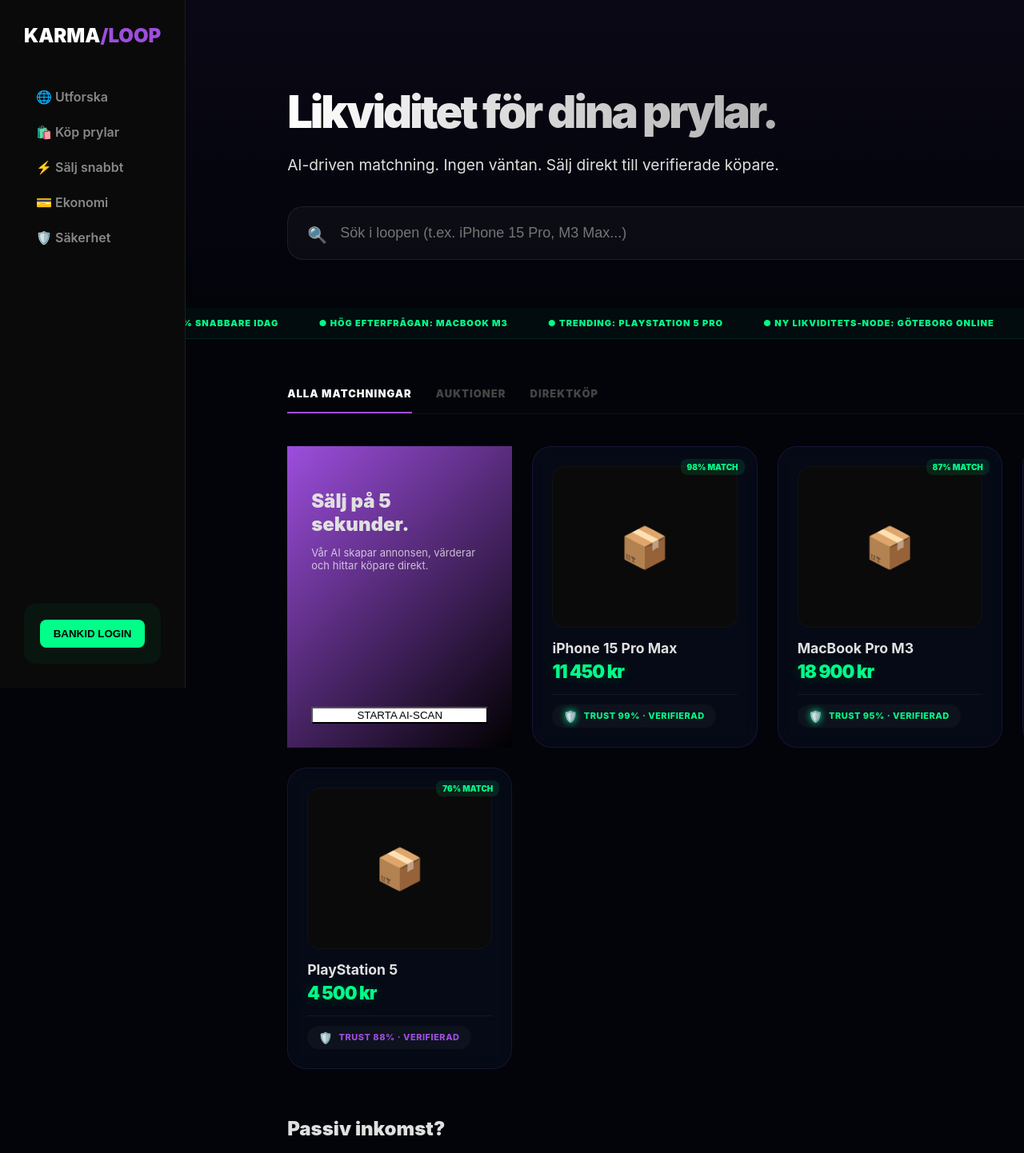
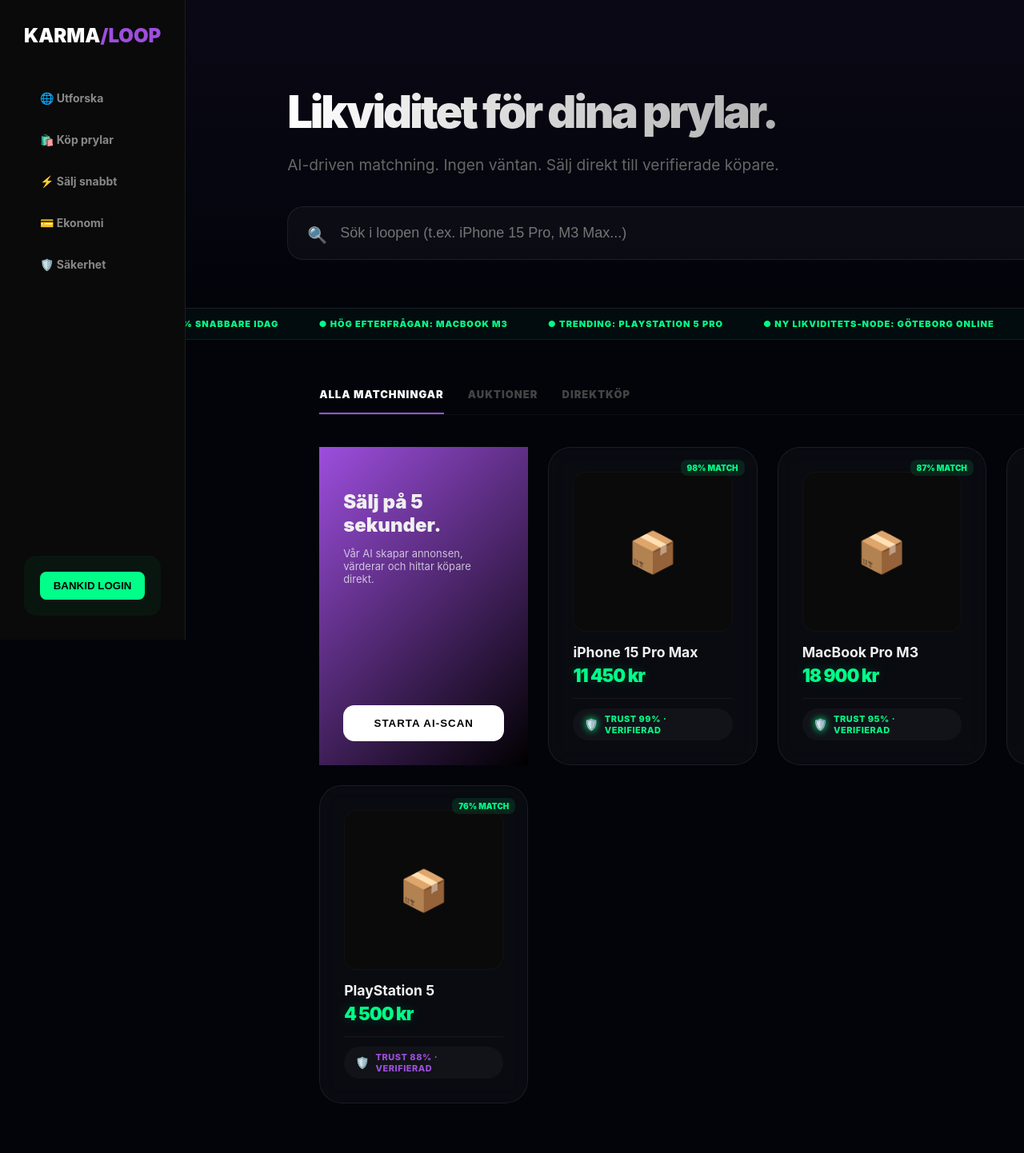
Before and after one commit to gascheckking/marketbeg-appGem, a Next.js app: page / in a window 1280 px wide. Shown: the top 1442 px of the page at 80% size. Built offline with nearby package versions, Linux system fonts and the light colour scheme.

Commit message:
Update globals.css

```diff
--- a/app/globals.css
+++ b/app/globals.css
@@ -1,57 +1,89 @@
 :root {
   --bg-deep: #02040a;
-  --glass-blue: rgba(10, 20, 40, 0.4);
+  --glass: rgba(255, 255, 255, 0.03);
+  --border: rgba(255, 255, 255, 0.08);
   --neon-purple: #9d4edd;
   --neon-mint: #00ff88;
-  --text-main: #e0e0e0;
-  --border-glow: rgba(157, 78, 221, 0.15);
+  --text-main: #f0f0f0;
   --muted: #666;
 }
 
+* {
+  box-sizing: border-box;
+}
+
 body {
-  background: radial-gradient(circle at top right, #0a0e1a, var(--bg-deep));
+  background: var(--bg-deep);
+  background-image:
+    radial-gradient(circle at 50% -20%, rgba(157, 78, 221, 0.15), transparent),
+    radial-gradient(circle at 0% 100%, rgba(0, 255, 136, 0.05), transparent);
   color: var(--text-main);
   font-family: 'Inter', -apple-system, sans-serif;
   margin: 0;
-  padding: 0;
-  overflow-x: hidden;
+  min-height: 100vh;
 }
 
-/* Navigering */
-.nav-item {
-  padding: 12px 15px;
-  color: #888;
-  cursor: pointer;
-  font-weight: 600;
-  transition: 0.3s;
-  display: flex;
-  align-items: center;
-  gap: 12px;
-  border-radius: 10px;
-}
-
-.nav-item:hover {
-  background: rgba(255,255,255,0.05);
-  color: #fff;
-}
-
-/* Webb-layout klasser */
 .page-wrapper {
-  padding: 40px;
+  padding: 60px 40px;
   width: 100%;
 }
 
 .glass-card {
-  background: var(--glass-blue);
-  backdrop-filter: blur(12px);
-  border: 1px solid var(--border-glow);
-  border-radius: 24px;
-  padding: 24px;
+  background: var(--glass);
+  backdrop-filter: blur(15px);
+  border: 1px solid var(--border);
+  border-radius: 28px;
+  padding: 30px;
+  transition: all 0.3s ease;
 }
 
-.main-grid {
-  display: grid;
-  grid-template-columns: repeat(auto-fill, minmax(280px, 1fr));
-  gap: 25px;
-  width: 100%;
+.glass-card:hover {
+  border-color: rgba(255, 255, 255, 0.15);
+  background: rgba(255, 255, 255, 0.05);
 }
+
+.primary-btn {
+  background: var(--neon-purple);
+  color: white;
+  border: none;
+  padding: 15px 30px;
+  border-radius: 14px;
+  font-weight: 900;
+  text-transform: uppercase;
+  letter-spacing: 1px;
+  cursor: pointer;
+  transition: transform 0.2s, filter 0.2s;
+}
+
+.primary-btn:hover {
+  transform: translateY(-2px);
+  filter: brightness(1.1);
+}
+
+.muted {
+  color: var(--muted);
+}
+
+.nav-item {
+  padding: 15px 20px;
+  color: #888;
+  cursor: pointer;
+  font-weight: 700;
+  font-size: 14px;
+  transition: 0.2s;
+  display: flex;
+  align-items: center;
+  gap: 15px;
+  border-radius: 14px;
+  margin-bottom: 5px;
+}
+
+.nav-item:hover {
+  background: rgba(255, 255, 255, 0.05);
+  color: #fff;
+}
+
+.nav-item.active {
+  background: rgba(157, 78, 221, 0.1);
+  color: #fff;
+}
```
